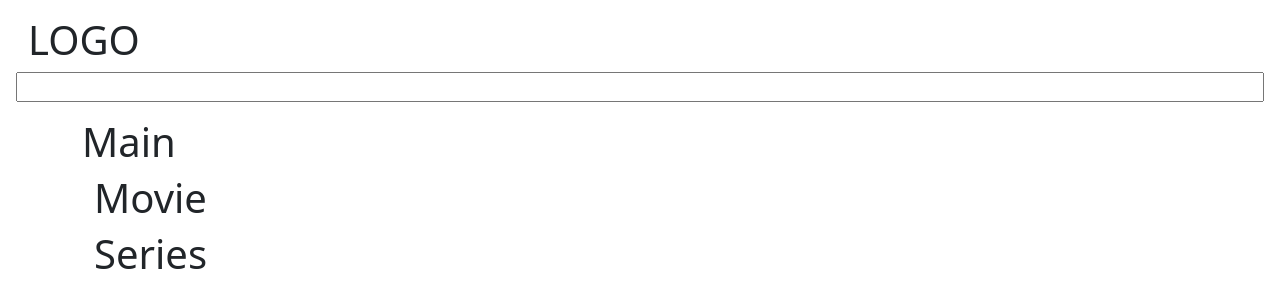
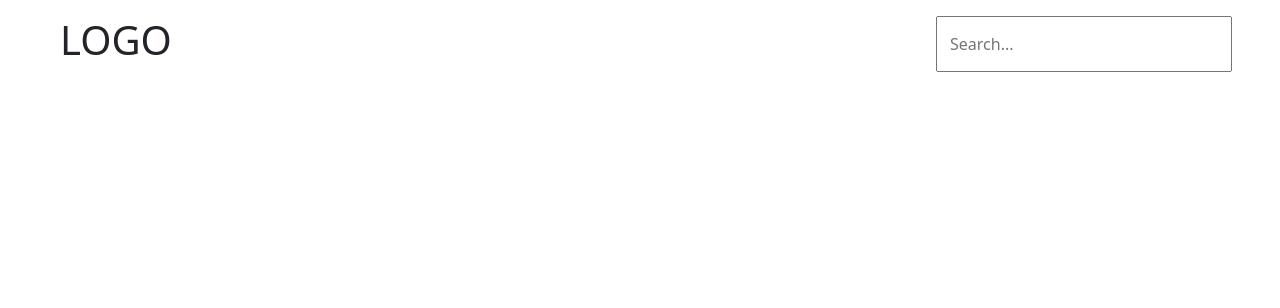
Before and after one commit to MattiaPiazzolla/vite-boolflix, a Vue app: page / in a window 1280 px wide. Shown: the top 308 px of the page. Built offline with nearby package versions, Linux system fonts and the light colour scheme.

Commit message:
[ADD] added search bar functionality and api call

```diff
--- a/src/App.vue
+++ b/src/App.vue
@@ -1,23 +1,44 @@
 <script>
+import axios from "axios";
 import AppHeader from "./components/AppHeader.vue";
 import AppMain from "./components/AppMain.vue";
+import { store } from "./store.js";
 
 export default {
 	data() {
-		return {};
+		return {
+			store,
+		};
 	},
 	components: {
 		AppHeader,
 		AppMain,
 	},
+	methods: {
+		getMovie() {
+			if (this.store.SearchQuery.trim() === "") {
+				this.store.movieList = [];
+				return;
+			}
+
+			axios
+				.get(
+					`${this.store.apiUrlMovie}&query=${this.store.SearchQuery}&include_adult=false&language=it-IT&page=1`
+				)
+				.then((response) => {
+					this.store.movieList = response.data.results;
+				});
+		},
+	},
+	created() {
+		this.getMovie();
+	},
 };
 </script>
 
 <template>
-	<body>
-		<AppHeader />
-		<AppMain />
-	</body>
+	<AppHeader @search="getMovie" />
+	<AppMain />
 </template>
 
 <style></style>
--- a/src/components/AppHeader.vue
+++ b/src/components/AppHeader.vue
@@ -1,18 +1,37 @@
 <script>
-export default {};
+import { store } from "../store.js";
+
+export default {
+	data() {
+		return {
+			store,
+		};
+	},
+	methods: {
+		searchInput() {
+			this.$emit("search");
+		},
+	},
+};
 </script>
 
 <template>
 	<div class="container-fluid">
-		<div class="row justify-content-between p-3">
+		<div class="row justify-content-between px-5 py-3">
 			<h1 class="w-25">LOGO</h1>
-			<input type="text" class="searchBar" />
+			<input
+				v-model="store.SearchQuery"
+				@input="searchInput"
+				type="text"
+				class="searchBar"
+				placeholder="Search..." />
 		</div>
 	</div>
 </template>
 
-<style lang="scss">
+<style lang="scss" scoped>
 .searchBar {
 	width: 25%;
+	min-width: 100px;
 }
 </style>
--- a/src/components/AppMain.vue
+++ b/src/components/AppMain.vue
@@ -1,7 +1,14 @@
 <script>
 import CardMovies from "./CardMovies.vue";
 import CardSeries from "./CardSeries.vue";
+import { store } from "../store.js";
+
 export default {
+	data() {
+		return {
+			store,
+		};
+	},
 	components: {
 		CardMovies,
 		CardSeries,
@@ -11,7 +18,17 @@ export default {
 
 <template>
 	<div class="container">
-		<h1>Main</h1>
+		<ul>
+			<li v-for="movie in store.movieList" :key="movie.id">
+				{{ movie.title }}
+				/
+				{{ movie.original_title }}
+				/
+				{{ movie.original_language }}
+				/
+				{{ movie.vote_average }}
+			</li>
+		</ul>
 		<CardMovies />
 		<CardSeries />
 	</div>
--- a/src/components/CardMovies.vue
+++ b/src/components/CardMovies.vue
@@ -3,9 +3,7 @@ export default {};
 </script>
 
 <template>
-	<div class="container">
-		<h1>Movie</h1>
-	</div>
+	<div class="container"></div>
 </template>
 
 <style lang="scss"></style>
--- a/src/components/CardSeries.vue
+++ b/src/components/CardSeries.vue
@@ -3,9 +3,7 @@ export default {};
 </script>
 
 <template>
-	<div class="container">
-		<h1>Series</h1>
-	</div>
+	<div class="container"></div>
 </template>
 
 <style lang="scss"></style>
--- a/src/store.js
+++ b/src/store.js
@@ -1,11 +1,9 @@
 import { reactive } from 'vue';
 
 export const store = reactive({
-    // URL
-    apiUrlMovie: 'https://api.themoviedb.org/3/search/movie',
-    apiUrlSeries: 'https://api.themoviedb.org/3/search/tv',
-    // STORE
+    apiUrlMovie: 'https://api.themoviedb.org/3/search/movie?api_key=8f798c0bdd5d474178d2da0aeb1e10f5',
+    apiUrlSeries: 'https://api.themoviedb.org/3/search/tv?api_key=8f798c0bdd5d474178d2da0aeb1e10f5',
     movieList: [],
     seriesList: [],
-
-})
+    SearchQuery: ''
+});
```
